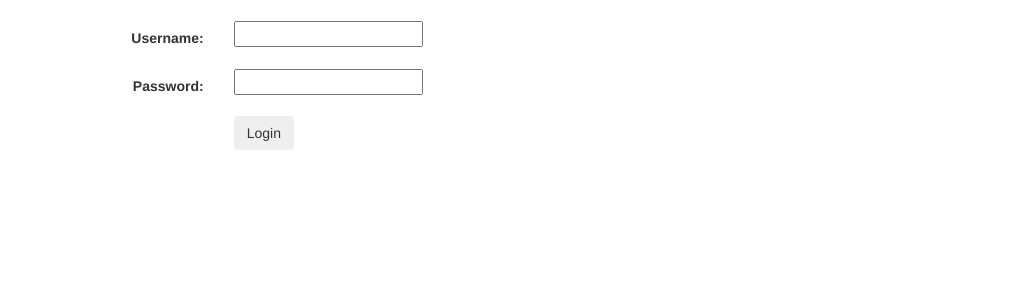
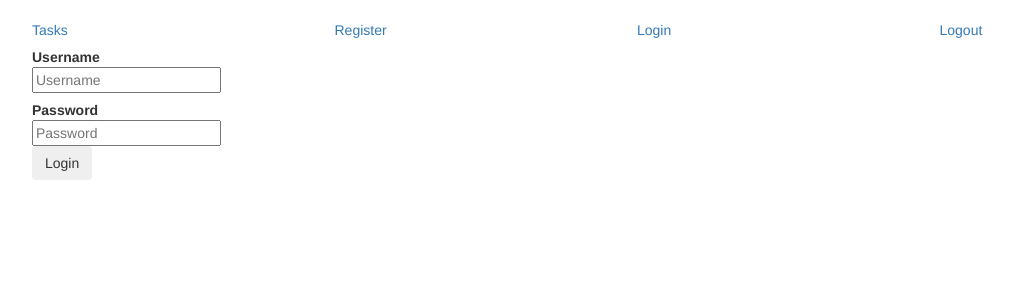
Before and after one commit to hyperrhelen/Todo-Django-App, a Django app: page /todo/login/ in a window 1280 px wide. Shown: the top 300 px of the page, without its empty margins (18-1032 px from the left). Run offline with Django 3.2, Linux system fonts and the light colour scheme; some libraries are stand-ins or nearby versions.

Commit message:
Finished adding functionality

```diff
--- a/todo/templates/todo/base.html
+++ b/todo/templates/todo/base.html
@@ -10,7 +10,23 @@
 </head>
 
 <body>
-
+<div class="row">
+  <div class="col-sm-3">
+    <a href="{% url 'index' %}">Tasks</a>
+  </div>
+  <div class="col-sm-3">
+    <a href="{% url 'register'%}">Register</a>
+  </div>
+  <div class="col-sm-3">
+    <a href="{% url 'login'%}">Login</a>
+  </div>
+  <div class="col-sm-3">
+    <a href="{% url 'logout'%}">Logout</a>
+  </div>
+</div>
+{% if request.user.is_active == True %}
+<p><strong>Currently signed in as: </strong>{{request.user.username}}</p>
+{% endif %}
 {% block body %}
 {% endblock %}
 </body>
--- a/todo/templates/todo/login.html
+++ b/todo/templates/todo/login.html
@@ -1,17 +1,27 @@
 {% extends 'todo/base.html'%}
 
 {% block body %}
-
-  <form class="form-horizontal" action="" method="post">
-    {% csrf_token %}
-
-    {% include 'todo/form-template.html' %}
-    <div class="form-group">
-      <div class="col-sm-offset-2 col-sm-10">
-        <button type="Submit" class="btn btn-succes">Login</button>
-      </div>
-    </div>
-
-  </form>
-
+<form class="form-horizontal" name="LoginForm" action="" method="post">
+        {% csrf_token %}
+        {% if next %}
+            <input type="hidden" name="next" value="{{ next }}" />
+        {% endif %}
+        <div class="control-group">
+            <label class="control-label" for="username">Username</label>
+            <div class="controls">
+                <input type="text" id="username" name="username"  placeholder="Username">
+            </div>
+        </div>
+        <div class="control-group">
+            <label class="control-label" for="password">Password</label>
+            <div class="controls">
+                <input type="password" name="password" id="password" placeholder="Password">
+            </div>
+        </div>
+        <div class="control-group">
+            <div class="controls">
+                <button type="submit" class="btn">Login</button>
+            </div>
+        </div>
+        </form>
 {% endblock %}
--- a/todo/templates/todo/registration_form.html
+++ b/todo/templates/todo/registration_form.html
@@ -1,10 +1,9 @@
 {% extends 'todo/base.html'%}
 
 {% block body %}
-
+  <h2>Register</h2>
   <form class="form-horizontal" action="" method="post">
     {% csrf_token %}
-
     {% include 'todo/form-template.html' %}
     <div class="form-group">
       <div class="col-sm-offset-2 col-sm-10">
--- a/todo/urls.py
+++ b/todo/urls.py
@@ -11,7 +11,10 @@ urlpatterns = [
   url(r'^register/$', views.UserFormView.as_view(), name='register'),
 
   # /todo/login
-  url(r'^login/$', views.UserFormLogin.as_view(), name='login'),
+  url(r'^login/$', views.login_user, name='login'),
+
+  url(r'^logout/$', views.logout_user, name='logout'),
+
   # /todo/task/add
   url(r'^task/add/$', views.TaskCreate.as_view(), name='add'),
   # /todo/task/{ID}/
--- a/todo/views.py
+++ b/todo/views.py
@@ -1,7 +1,7 @@
 from django.http import Http404
 from django.http import HttpResponse
 from django.shortcuts import render, get_object_or_404, redirect
-from django.contrib.auth import authenticate, login
+from django.contrib.auth import authenticate, login, logout
 # from django.template import loader
 
 from django.contrib.auth.models import User
@@ -74,27 +74,54 @@ class UserFormView(View):
     return render(request, self.template_name, {'form':form})
 
 
-class UserFormLogin(View):
-  form_class = UserForm
-  template_name = 'todo/login.html'
+def login_user(request):
+  logout(request)
+  username=password=''
+  if request.POST:
+    username=request.POST['username']
+    password=request.POST['password']
 
-  def get(self, request):
-    form = self.form_class(None)
-    return render(request, self.template_name, {'form': form})
+    user = authenticate(username=username, password=password)
+    if user is not None:
+      if user.is_active:
+        login(request, user)
+        return redirect('index')
+  return render(request, 'todo/login.html', {'username': username, 'password': password})
 
-  def post(self, request):
-    form = self.form_class(request.POST)
-    if form.is_valid():
-      user = form.save(commit=False)
-      username = form.cleaned_data['username']
-      password = form.cleaned_data['password']
+def logout_user(request):
+  logout(request)
+  return redirect('register')
 
-      user = authenticate(username=username, password=password)
-      if user is not None:
-        if user.is_active:
-          login(request, user)
-          return rediret('index')
-    return render(request, self.template_name, {'form':form})
+
+# class UserFormLogin(View):
+#   form_class = UserForm
+#   template_name = 'todo/login.html'
+
+
+#   def get(self, request):
+#     form = self.form_class(None)
+#     return render(request, self.template_name, {'form': form })
+
+
+#   def post(self, request):
+#     form = self.form_class(request.POST)
+#     # username = self.form_class(request.POST['username'])
+#     # password = self.form_class(request.POST['password'])
+#     # form = self.form_class(request.POST)
+#     print(form)
+#     if form.is_valid():
+#       print("reachers here")
+#       user = form.save(commit=False)
+#       username = form.cleaned_data['username']
+#       password = form.cleaned_data['password']
+#       user = authenticate(username=username, password=password)
+#       if user is not None:
+#         if user.is_active:
+#           login(request, user)
+#           return redirect('index')
+#     print(":(")
+#     return render(request, self.template_name, {'form':form})
+
 # # Create your views here.
 # def index(request):
 #   all_tasks = Task.objects.all()
```
Also changed, not shown: todo/templates/todo/index.html (+3 -25 lines), todo/templates/todo/task_confirm_delete.html (added, +12 -0 lines), db.sqlite3.
